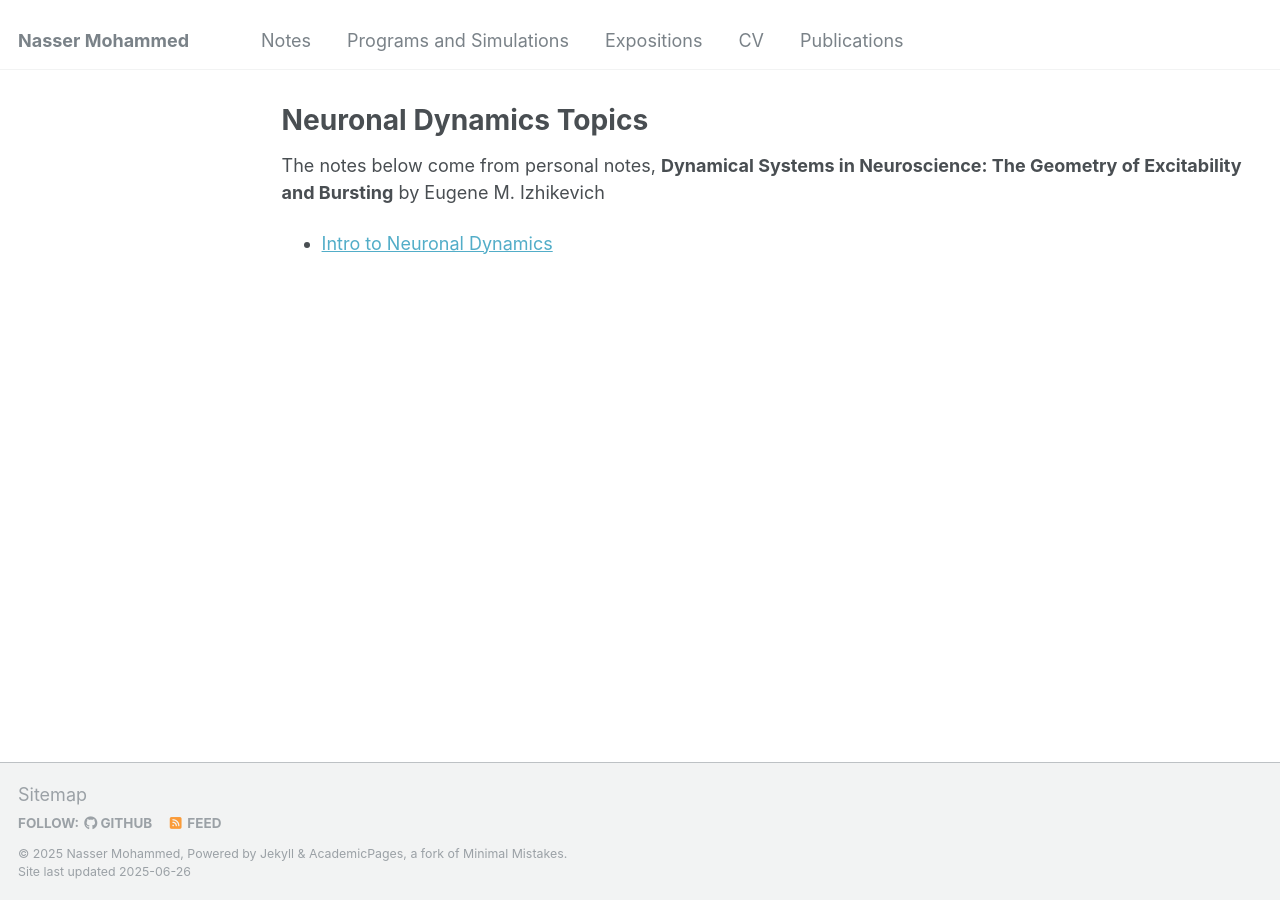
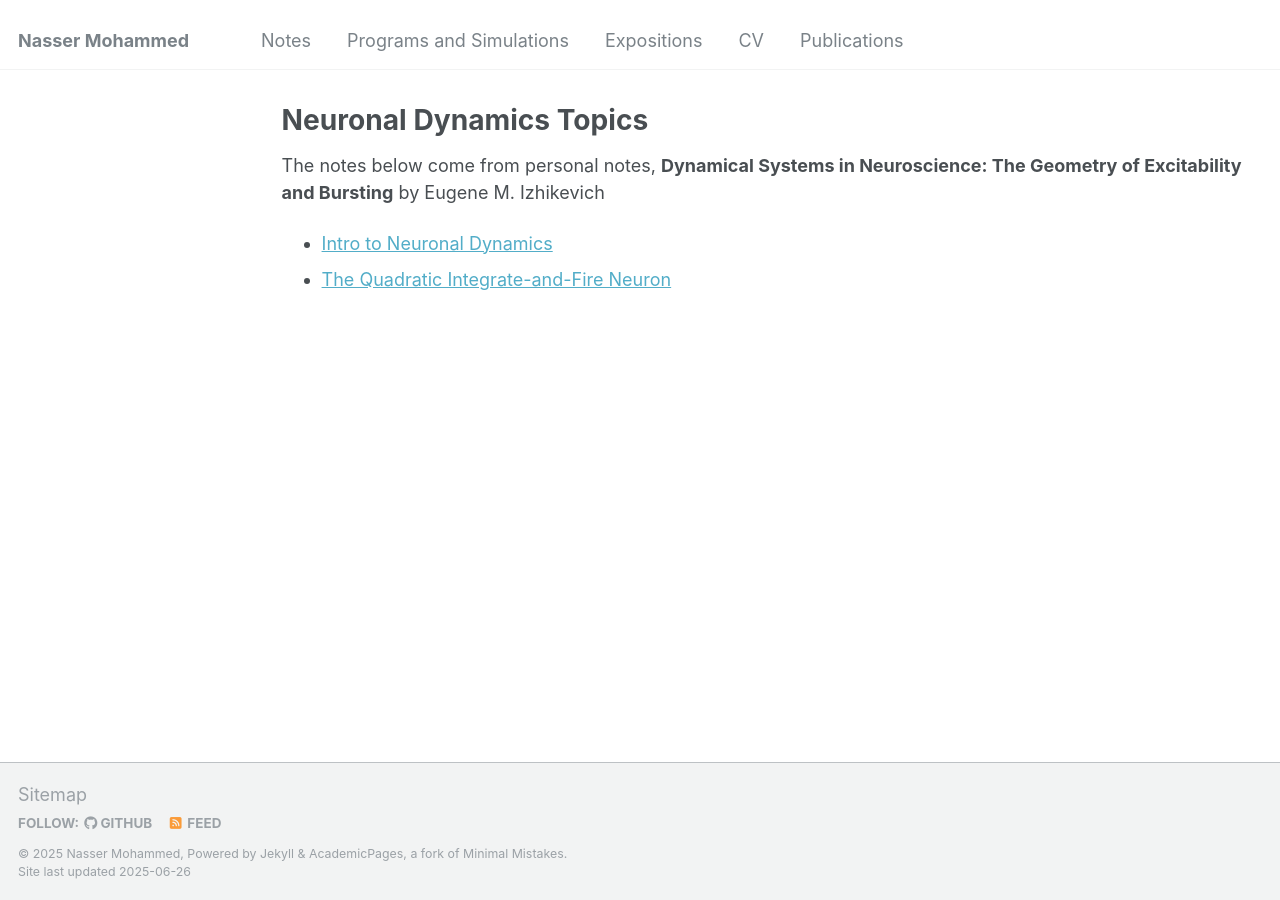
Before and after one commit to Nasser-Mohammed/Nasser-Mohammed.github.io, a Jekyll site: the page built from _pages/notes/Neuronal-Dynamics/nav.md, in a window 1280 px wide. Built offline with Jekyll 4.4.1, drawn with Linux system fonts in a browser that asks for light colours.

Commit message:
Update nav.md

```diff
--- a/_pages/notes/Neuronal-Dynamics/nav.md
+++ b/_pages/notes/Neuronal-Dynamics/nav.md
@@ -7,3 +7,4 @@ author_profile: false
 The notes below come from personal notes, **Dynamical Systems in Neuroscience: The Geometry of Excitability and Bursting** by Eugene M. Izhikevich
 
 - [Intro to Neuronal Dynamics](intro2ND.md)
+- [The Quadratic Integrate-and-Fire Neuron](qif-neuron.md)
```
